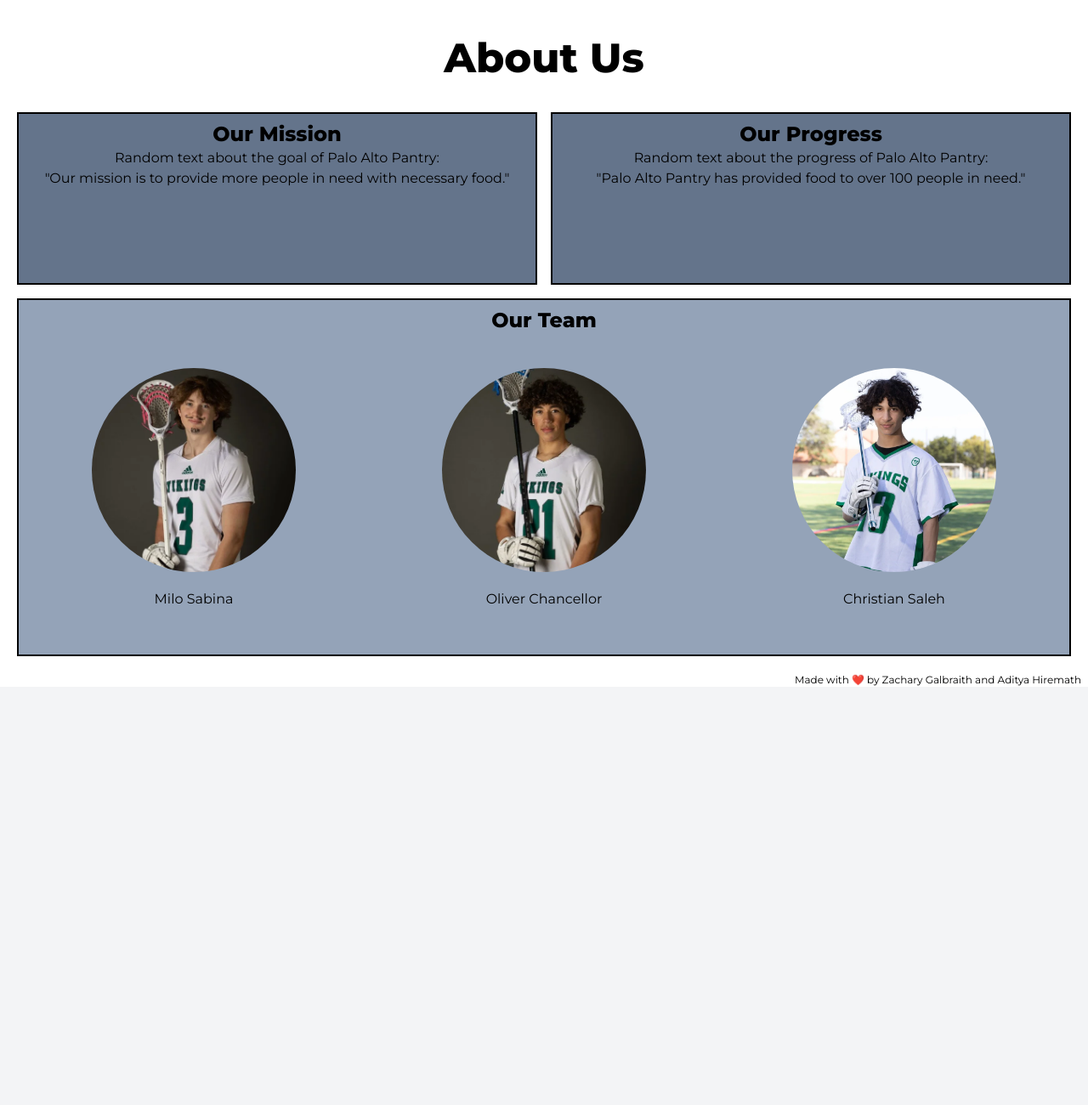
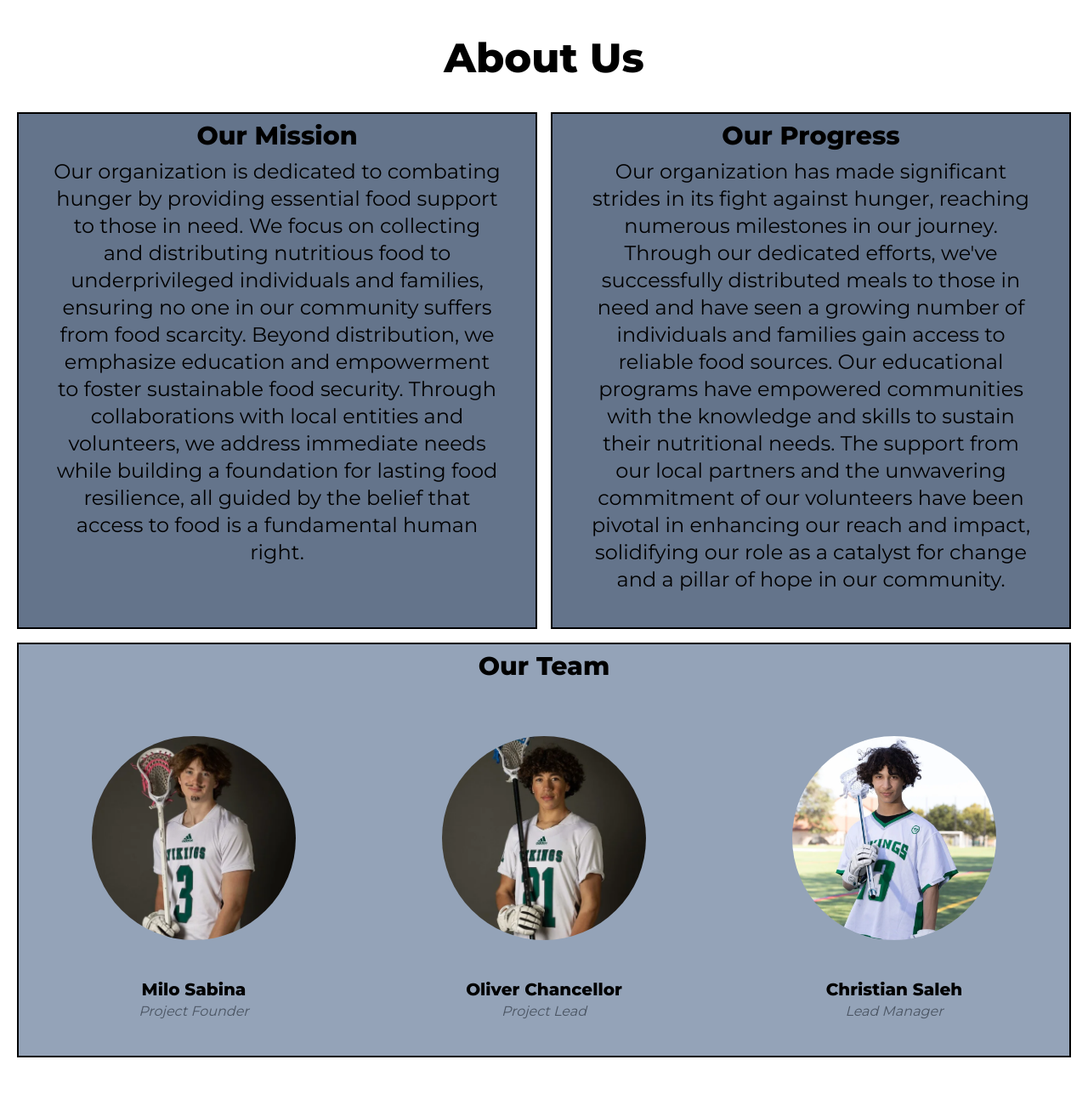
Before and after one commit to zachgalbs/PaloAltoPantry, a website: page index.html in a window 1280 px wide. Shown: the part 820-2120 px from the top of the page at 85% size. Before the commit the page ends 1628 px from the top, so only its background shows below. Drawn offline with nearby package versions, Linux system fonts and the light colour scheme.

Commit message:
Fixed lots of stuff
Adjusted the size of the Our Mission text and the Our Progress text. Also made the size of the images increase when hovered over

```diff
--- a/custom.css
+++ b/custom.css
@@ -2,18 +2,12 @@
 
 body {
     font-family: 'Montserrat', sans-serif;
-    display: flex;
-    flex-direction: column;
-    min-height: 100vh; /* 100% of the viewport height */
 }
 #ourTeam {
     grid-column-start: 1;
     grid-column-end: 3;
     grid-row-start: 2;
     grid-row-end: 4;
-}
-#aboutUsContainer {
-    height: 80vh;
 }
 #paloAltoPantryNavText {
     padding-right: 50vw;
--- a/index.html
+++ b/index.html
@@ -25,46 +25,61 @@
                     <img class="w-80 mt-10" src="images/paloaltopantrylogo.png" alt="">
                 </div>
                 <div class="flex justify-center mt-2 text-gray-200">
-                    <h3 class="text-3xl"><i>Welcome to the Palo Alto Pantry Website!</i></h3>
+                    <h3 class="text-xl lg:text-3xl"><i>Welcome to the Palo Alto Pantry Website!</i></h3>
                 </div>
                 <div class="flex justify-center mt-20">
                     <button class="w-60 h-12 bg-white rounded" id="tellMeMoreButton">Tell me more</button>
                 </div>
             </div>
-            <div class="" id="tellMeMoreTarget">
+            <div id="tellMeMoreTarget">
                 <div class="flex justify-center">
                     <h1 class="text-5xl mt-16 font-extrabold">About Us</h1>
                 </div>
-            <div class="grid grid-cols-2 grid-rows-3 gap-4 m-5 mt-10" id="aboutUsContainer">
+                <div class="grid grid-cols-2 grid-rows-3 lg:grid-rows-2 gap-4 m-5 mt-10" id="aboutUsContainer">
                     <div class="text-center border-black border-2 bg-slate-500">
-                    <h1 class="text-base lg:text-2xl font-semibold mt-2">Our Mission</h1>
-                    <p class="font-light">Random text about the goal of Palo Alto Pantry: <br> "Our mission is to provide more people in need with necessary food." </p>
+                        <h1 class="lg:text-3xl font-semibold mt-2">Our Mission</h1>
+                        <!-- Text for large screens -->
+                        <p class="hidden lg:block font-light lg:text-2xl p-10 pt-2">Our organization is dedicated to combating hunger by providing essential food support to those in need. We focus on collecting and distributing nutritious food to underprivileged individuals and families, ensuring no one in our community suffers from food scarcity. Beyond distribution, we emphasize education and empowerment to foster sustainable food security. Through collaborations with local entities and volunteers, we address immediate needs while building a foundation for lasting food resilience, all guided by the belief that access to food is a fundamental human right.</p>
+                        <!-- Text for small screens -->
+                        <p class="block lg:hidden font-light lg:text-2xl">Our mission is to alleviate hunger by providing essential food aid to underprivileged communities, ensuring no one faces the hardship of food scarcity. Through partnerships and a commitment to sustainable solutions, we uphold the belief that access to food is a fundamental human right.</p>
                     </div>
                     <div class="text-center border-black border-2 bg-slate-500">
-                    <h1 class="text-2xl font-semibold mt-2">Our Progress</h1>
-                    <p class="font-light">Random text about the progress of Palo Alto Pantry: <br> "Palo Alto Pantry has provided food to over 100 people in need." </p>
+                        <h1 class="lg:text-3xl font-semibold mt-2">Our Progress</h1>
+                        <!-- Text for large screens -->
+                        <p class="hidden lg:block font-light lg:text-2xl p-10 pt-2">Our organization has made significant strides in its fight against hunger, reaching numerous milestones in our journey. Through our dedicated efforts, we've successfully distributed meals to those in need and have seen a growing number of individuals and families gain access to reliable food sources. Our educational programs have empowered communities with the knowledge and skills to sustain their nutritional needs. The support from our local partners and the unwavering commitment of our volunteers have been pivotal in enhancing our reach and impact, solidifying our role as a catalyst for change and a pillar of hope in our community.</p>
+                        <!-- Text for small screens -->
+                        <p class="block lg:hidden font-light lg:text-2xl">We've made significant progress in our mission, successfully distributing thousands of meals and empowering communities through education and partnerships. Our efforts have established a stronger foundation for food security, marking us as a key contributor to positive change in our community.</p>
                     </div>
-                <div class="text-center border-black border-2 bg-slate-400 h-fit lg:h-auto" id="ourTeam">
-                    <h1 class="text-2xl font-semibold mt-2">Our Team</h1>
+                    <div class="text-center border-black border-2 bg-slate-400 h-fit pb-10" id="ourTeam">
+                        <h1 class="text-3xl font-semibold mt-2">Our Team</h1>
                         <div class="grid grid-rows-3 lg:grid-cols-3 lg:grid-rows-1 place-items-center mt-10">
                             <div>
                                 <button id="miloButton">
-                                <img class="rounded-full w-60" src="images/miloSmiling.webp" alt="">
-                                <p class="mt-5">Milo Sabina</p>
+                                    <div class="relative w-72 h-72 flex justify-center items-center">
+                                        <img class="absolute w-60 h-60 object-cover rounded-full transition-all duration-300 ease-in-out hover:w-72 hover:h-72" src="images/miloSmiling.webp" alt="">
+                                    </div>
+                                    <p class="mt-5 font-bold text-xl">Milo Sabina</p>
+                                    <h3 class="text-gray-600"><i>Project Founder</i></h3>
                                 </button>
 
                             </div>
 
                             <div>
                                 <button id="oliverButton">
-                                <img class="rounded-full w-60" src="images/oliverLacrosse.webp" alt="">
-                                <p class="mt-5">Oliver Chancellor</p>
+                                    <div class="relative w-72 h-72 flex justify-center items-center">
+                                        <img class="absolute w-60 h-60 object-cover rounded-full transition-all duration-300 ease-in-out hover:w-72 hover:h-72" src="images/oliverLacrosse.webp" alt="">
+                                    </div>
+                                    <p class="mt-5 font-bold text-xl">Oliver Chancellor</p>
+                                    <h3 class="text-gray-600"><i>Project Lead</i></h3>
                                 </button>
                             </div>
                             <div>
                                 <button id="christianButton">
-                                <img class="rounded-full w-60" src="images/christianLacrosse.webp" alt="">
-                                <p class="mt-5">Christian Saleh</p>
+                                    <div class="relative w-72 h-72 flex justify-center items-center">
+                                        <img class="absolute w-60 h-60 object-cover rounded-full transition-all duration-300 ease-in-out hover:w-72 hover:h-72" src="images/christianLacrosse.webp" alt="">
+                                    </div>
+                                    <p class="mt-5 font-bold text-xl">Christian Saleh</p>
+                                    <h3 class="text-gray-600"><i>Lead Manager</i></h3>
                                 </button>
                             </div>
                         </div>
@@ -74,9 +89,17 @@
             </div>
         </div>
 
-        <div id="miloModal" class= "border-black border-8 fixed bg-white">
+        <div id="miloModal" class="border-black border-4 fixed bg-white flex">
+            <img src="images/miloLacrosse2.webp" class="w-96 h-auto object-cover">
+            <div class="flex flex-col text-center ml-4 border w-full">
+                <h1 class="text-center text-2xl font-bold mt-4">Milo Sabina</h1>
+                <h6 class="text-center text-gray-400 mt-2"><i>The Planner</i></h6>
+                <p class="mt-10 p-10">
 
+Milo Sabina, a junior at our local high school, stands out as a beacon of ambition and drive. Actively involved in community service and school clubs, he leads initiatives for environmental sustainability and educational outreach. Despite a demanding academic schedule, Milo's dedication to making a positive community impact shines through. His leadership and compassion make him an inspiring example of the powerful role youth can play in shaping a better future.</p>
             </div>
+        </div>
+
 
         <script src="custom.js"></script>
         <script src="index.js"></script>
--- a/index.js
+++ b/index.js
@@ -31,7 +31,7 @@ window.onclick = function(event) {
 
 function toggleModal(modal) {
     if (modal.style.display === "none" || modal.style.display === "") {
-        modal.style.display = "block";
+        modal.style.display = "flex";
         document.body.classList.add("no-scroll");
         mainContent.classList.add('dimmed');
         modal.classList.add("animateModal");
```
Also changed, not shown: donate.html (+3 -6 lines), dist/output.css, images/miloLacrosse2.webp (added), 1 other file. Lines whose indentation alone changed are shown as unchanged.
